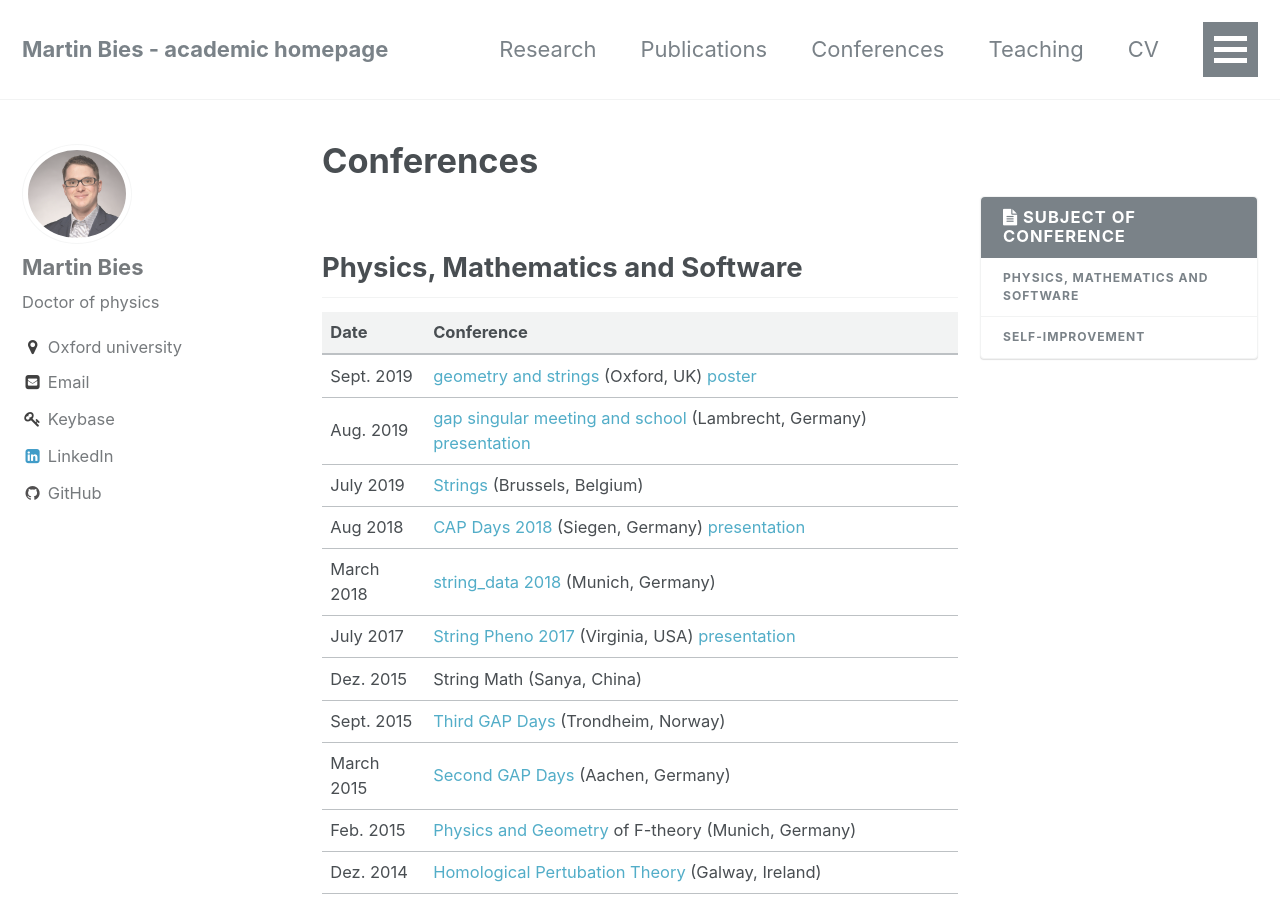
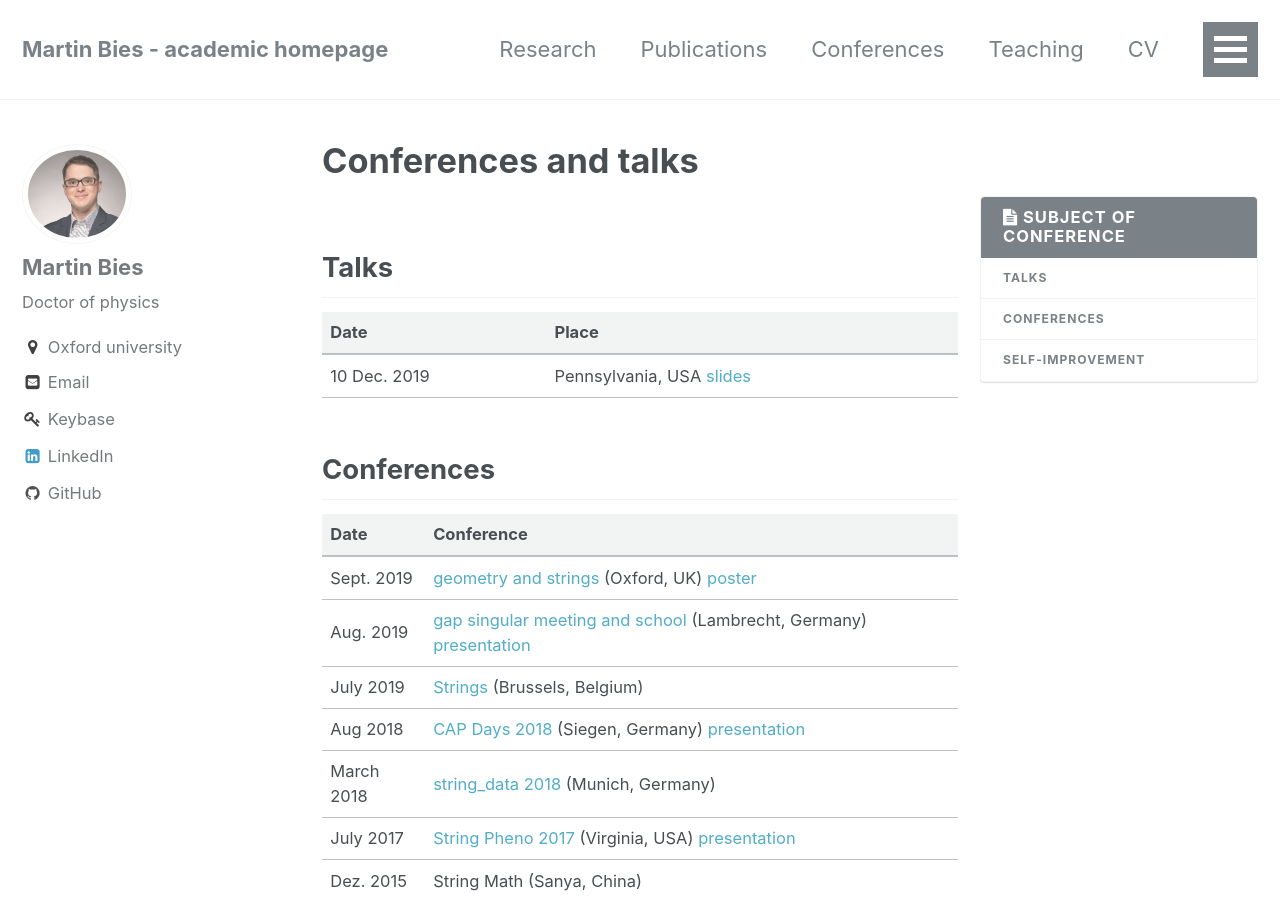
Before and after one commit to MartinBies/MartinBies.github.io, a Jekyll site: the page built from _pages/conferences.md, in a window 1280 px wide and 900 px high. Built offline with Jekyll 4.4.1, drawn with Linux system fonts in a browser that asks for light colours.

Commit message:
Update conferences side to also include talks

```diff
--- a/_pages/conferences.md
+++ b/_pages/conferences.md
@@ -1,12 +1,21 @@
 ---
 layout: single
-title: "Conferences"
+title: "Conferences and talks"
 permalink: /conferences/
 ---
 
+## Talks
+
+ Date | Place
+ ---------    :|-----------
+ 10 Dec. 2019   | Pennsylvania, USA [slides](/TalkUPenn19.pdf)
+
+
+
+
 {% include toc title = "Subject of conference"%}
 
-## Physics, Mathematics and Software
+## Conferences
 
  Date | Conference
  ---------    :|-----------
```
